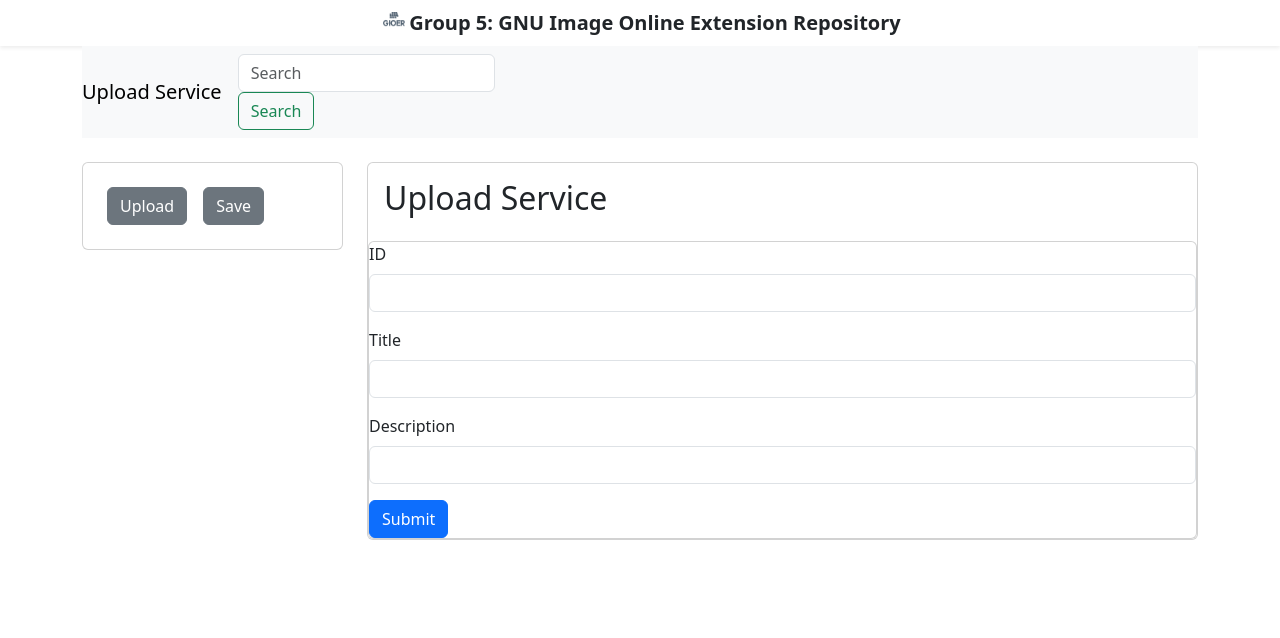
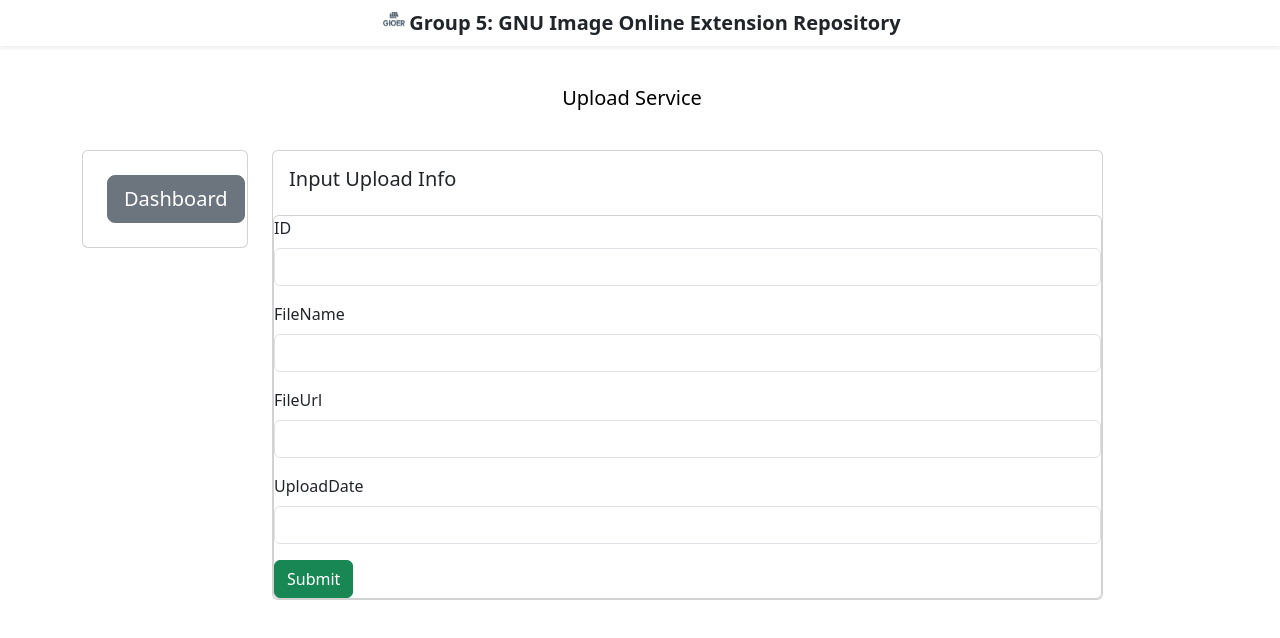
Before and after one commit to Catherin2/GIOER2, a React (Vite) app in the folder client/: page /upload in a window 1280 px wide. Shown: the top 638 px of the page. Built offline with nearby package versions, Linux system fonts and the light colour scheme.

Commit message:
app edit 31

```diff
--- a/client/src/Dashboard.jsx
+++ b/client/src/Dashboard.jsx
@@ -2,15 +2,17 @@ import React from 'react';
 
 
 
-
 function Dashboard(){
-
-    return(
-
-        <div>
+    (
+        <div >
 
         </div>
+
     )
+
+
+
+
 
 }
 
--- a/client/src/Upload.jsx
+++ b/client/src/Upload.jsx
@@ -7,8 +7,7 @@ import "bootstrap/dist/css/bootstrap.min.css";
 function Upload(){
 // State variable
     const [resources, setResources] = useState([]);
-    const [searchTerm, setSearchTerm] = useState('');
-    const [isResourceClicked, setResourceClicked] = useState(false);
+
 
     // Function to fetch resources (extensions)
     const fetchResources = async () => {
@@ -22,32 +21,21 @@ function Upload(){
         }
     };
 
-    // Search functionality
-    const handleSearch = (e) => {
-        e.preventDefault();
-        console.log('searching for :', searchTerm);
-
-    };
 
 
     return(
         <Container>
             {/* Navbar*/}
-            <Navbar bg="light" expand="lg">
-                <Navbar.Brand href = "#"> Upload Service </Navbar.Brand>
-                <Form inline>
-                    <Form.Control type = "text" placeholder="Search" className="mr-sm-2" />
-                    <Button variant="outline-success">Search</Button>
-                </Form>
+            <Navbar bg="white m-4 nav flex-column">
+                <Navbar.Brand href = "#" > Upload Service </Navbar.Brand>
             </Navbar>
 
-            <Row className="mt-4">
+            <Row className="mt-4 bg-white">
                 {/* Sidebar */}
-                <Col md={3}>
-                    <Card>
+                <Col md={2}>
+                    <Card >
                         <Card.Body>
-                            <Button variant="secondary m-2" block>Upload</Button>
-                            <Button variant="secondary m-2" block>Save</Button>
+                            <Button variant="secondary m-2 btn-lg" block>Dashboard</Button>
                        </Card.Body>
                     </Card>
                 </Col>
@@ -56,7 +44,7 @@ function Upload(){
                 <Col md ={9}>
                 <Card>
                 <Card.Body>
-                    <h2>Upload Service</h2>
+                    <h5>Input Upload Info</h5>
                 </Card.Body>
                 <Card>
                     <div>
@@ -68,15 +56,18 @@ function Upload(){
     <div id="id" class="form-text"></div>
   </div>
   <div class="mb-3">
-    <label for="title" class="form-label">Title</label>
+    <label for="title" class="form-label">FileName</label>
     <input type="text" class="form-control" id="InputTitle"></input>
   </div>
   <div class="mb-3">
-    <label for="description" class="form-label">Description</label>
+    <label for="fileUrl" class="form-label">FileUrl</label>
     <input type="text" class="form-control" id="InputDescription"></input>
   </div>
-
-  <button type="submit" class="btn btn-primary">Submit</button>
+  <div class="mb-3">
+    <label for="upLoadDate" class="form-label">UploadDate</label>
+    <input type="text" class="form-control" id="InputDescription"></input>
+  </div>
+  <button type="submit" class="btn btn-success rounded">Submit</button>
 </form>
                     </div>
                 </Card>
```
